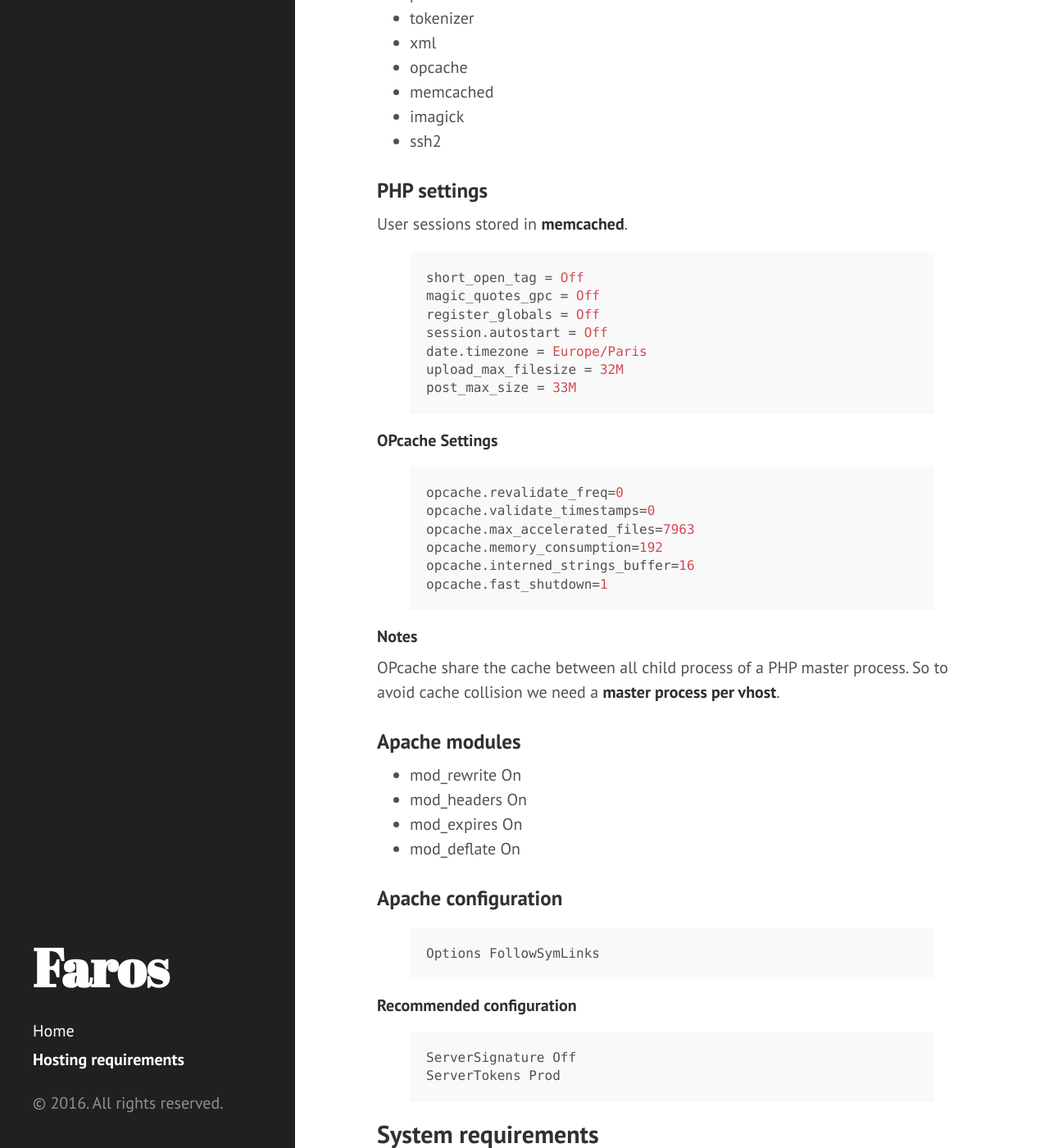
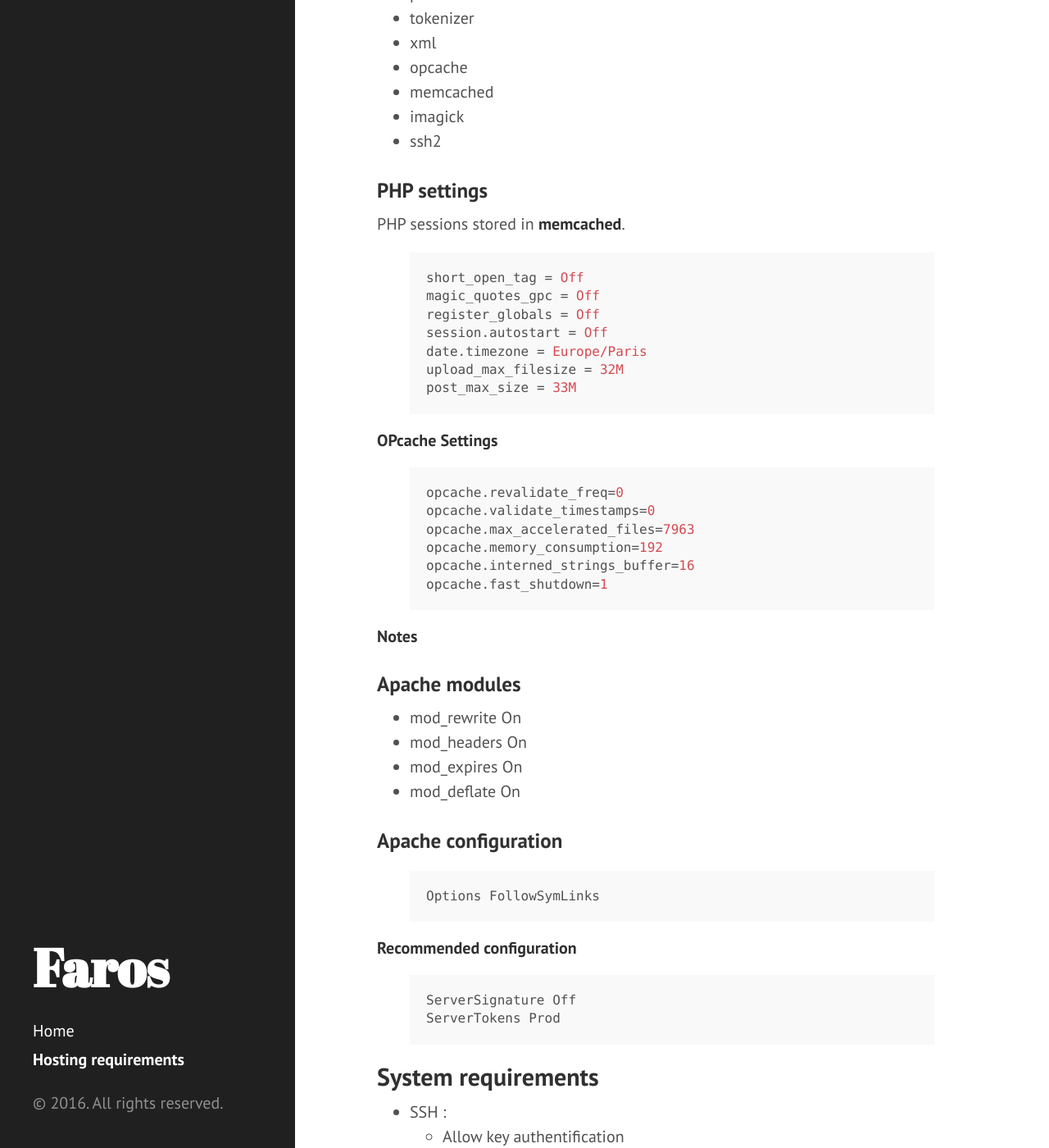
Before and after one commit to le-phare/le-phare.github.io, a Jekyll site: the page built from requirements.md, in a window 1280 px wide and 1400 px high, scrolled down 1027 px. Shown: the whole window at 82% size. Built offline with Jekyll 4.4.1, drawn with Linux system fonts in a browser that asks for light colours.

Commit message:
Plus besoin de master process

```diff
--- a/requirements.md
+++ b/requirements.md
@@ -44,7 +44,7 @@ title: Hosting requirements
 
 ### PHP settings
 
-User sessions stored in **memcached**.
+PHP sessions stored in **memcached**.
 
 {% highlight ini %}
 short_open_tag = Off
@@ -68,8 +68,6 @@ opcache.fast_shutdown=1
 {% endhighlight %}
 
 #### Notes
-
-OPcache share the cache between all child process of a PHP master process. So to avoid cache collision we need a **master process per vhost**.
 
 ### Apache modules
 
```
